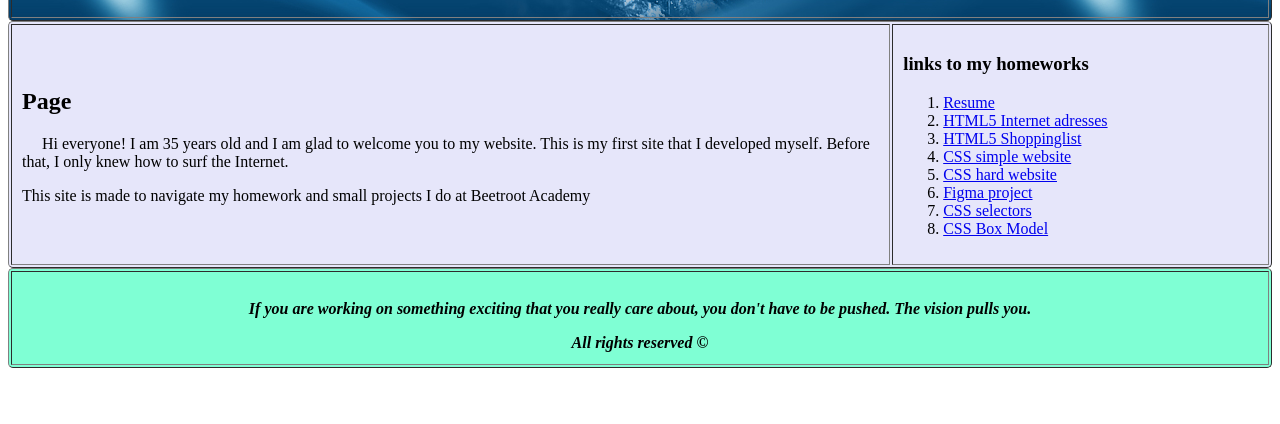
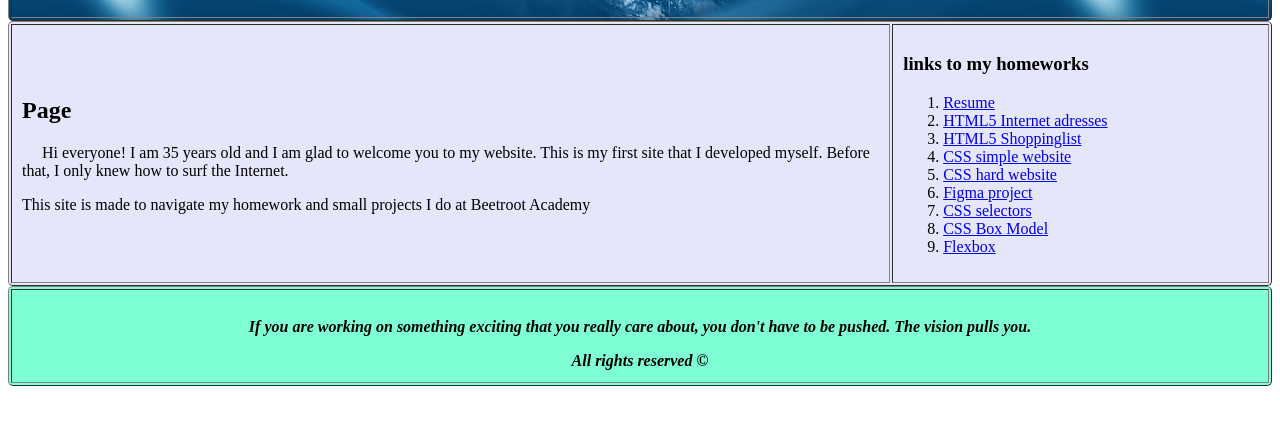
Before and after one commit to TatjanaBezkorovaina/TatjanaBezkorovaina.github.io, a plain HTML site: page index.html in a window 1280 px wide. Shown: the part 118-542 px from the top of the page. Drawn offline with Linux system fonts and the light colour scheme.

Commit message:
add link

```diff
--- a/index.html
+++ b/index.html
@@ -72,6 +72,7 @@
               </li>
               <li> <a href="./cssshoppinglist/Cssshoppinglst.html" target="_blanc">CSS selectors</a></li>
               <li> <a href="./weather/weather.html" target="_blanc">CSS Box Model</a></li>
+              <li> <a href="./coffee/coffee.html" target="_blanc">Flexbox</a></li>
             </ol>
           </nav>
         </td>
```
